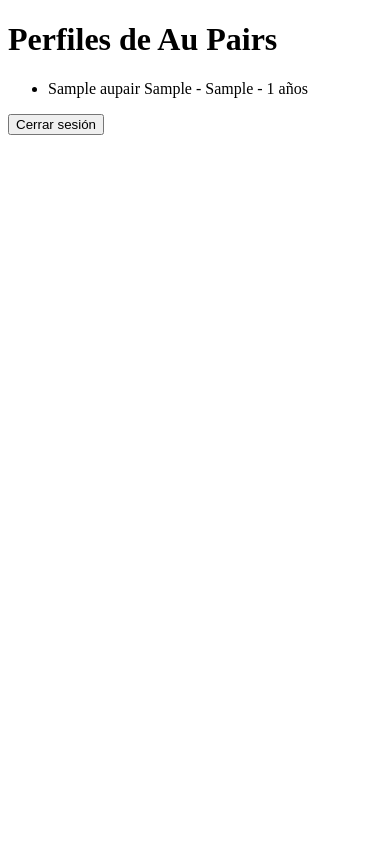
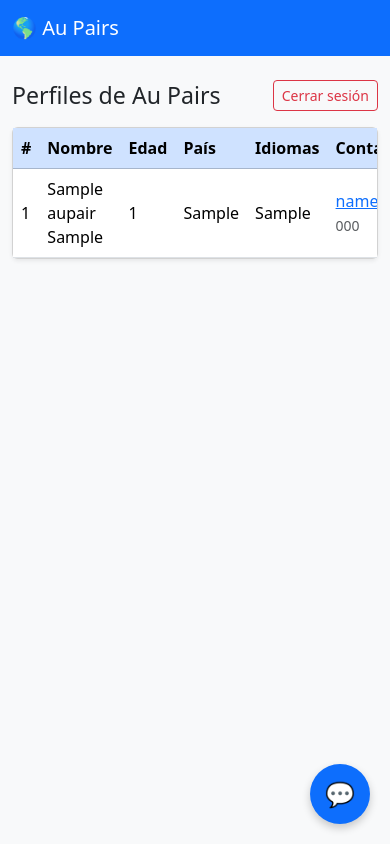
Before and after one commit to Kathe0712/aupair_django, a Django app: page /perfiles/ in a window 390 px wide. Run offline with Django 5.2, Linux system fonts and the light colour scheme; a user stored in the database is signed in; tables that the repository leaves empty hold one stand-in row (values such as "Sample post").

Commit message:
Actividades, horarios y chatbot

```diff
--- a/perfiles/admin.py
+++ b/perfiles/admin.py
@@ -1,4 +1,7 @@
 from django.contrib import admin
-from .models import AuPair
+from .models import AuPair, Familia, Actividad, Horario
 
 admin.site.register(AuPair)
+admin.site.register(Familia)
+admin.site.register(Actividad)
+admin.site.register(Horario)
--- a/perfiles/models.py
+++ b/perfiles/models.py
@@ -1,6 +1,18 @@
+from django.contrib.auth.models import User
 from django.db import models
 
+
+class Familia(models.Model):
+    nombre = models.CharField(max_length=100)
+    usuario = models.OneToOneField(User, on_delete=models.CASCADE, related_name='familia')
+
+    def __str__(self):
+        return self.nombre
+
+
 class AuPair(models.Model):
+    usuario = models.OneToOneField(User, on_delete=models.SET_NULL, null=True, blank=True, related_name='aupair')
+    familia = models.ForeignKey(Familia, on_delete=models.SET_NULL, null=True, blank=True, related_name='aupairs')
     nombre = models.CharField(max_length=100)
     apellido = models.CharField(max_length=100)
     edad = models.IntegerField()
@@ -13,3 +25,30 @@ class AuPair(models.Model):
 
     def __str__(self):
         return f"{self.nombre} {self.apellido}"
+
+
+class Actividad(models.Model):
+    aupair = models.ForeignKey(AuPair, on_delete=models.CASCADE, related_name='actividades')
+    fecha = models.DateField()
+    titulo = models.CharField(max_length=150)
+    descripcion = models.TextField()
+    creada = models.DateTimeField(auto_now_add=True)
+
+    class Meta:
+        ordering = ['-fecha', '-creada']
+        verbose_name_plural = 'actividades'
+
+    def __str__(self):
+        return f"{self.titulo} ({self.fecha})"
+
+
+class Horario(models.Model):
+    DIAS = [
+        (0, 'Lunes'),
+        (1, 'Martes'),
+        (2, 'Miércoles'),
+        (3, 'Jueves'),
+        (4, 'Viernes'),
+        (5, 'Sábado'),
+        (6, 'Domingo'),
+    ]
--- /dev/null
+++ b/perfiles/static/perfiles/chatbot.css
@@ -0,0 +1,140 @@
+.chat-bubble {
+    position: fixed;
+    bottom: 20px;
+    right: 20px;
+    width: 60px;
+    height: 60px;
+    border-radius: 50%;
+    border: none;
+    background: #0d6efd;
+    color: #fff;
+    font-size: 24px;
+    display: flex;
+    align-items: center;
+    justify-content: center;
+    cursor: pointer;
+    box-shadow: 0 4px 8px rgba(0, 0, 0, 0.2);
+    transition: background 0.3s;
+    z-index: 1000;
+}
+
+.chat-bubble:hover {
+    background: #0b5ed7;
+}
+
+.chat-container {
+    position: fixed;
+    bottom: 90px;
+    right: 20px;
+    width: 100%;
+    max-width: 380px;
+    height: 500px;
+    background: #fff;
+    border-radius: 12px;
+    box-shadow: 0 6px 16px rgba(0, 0, 0, 0.2);
+    display: flex;
+    flex-direction: column;
+    opacity: 0;
+    pointer-events: none;
+    transform: translateY(20px);
+    transition: opacity 0.3s ease, transform 0.3s ease;
+    overflow: hidden;
+    z-index: 1000;
+}
+
+.chat-container.active {
+    opacity: 1;
+    pointer-events: auto;
+    transform: translateY(0);
+}
+
+.chat-header {
+    background: #0d6efd;
+    color: #fff;
+    padding: 12px;
+    text-align: center;
+    font-size: 16px;
+    font-weight: bold;
+    position: relative;
+}
+
+.close-btn {
+    position: absolute;
+    right: 12px;
+    top: 12px;
+    background: transparent;
+    border: none;
+    color: #fff;
+    font-size: 18px;
+    cursor: pointer;
+}
+
+
+.messages {
+    flex: 1;
+    padding: 12px;
+    overflow-y: auto;
+    background: #f4f4f4;
+}
+
+.message {
+    margin: 8px 0;
+    padding: 10px;
+    border-radius: 10px;
+    max-width: 75%;
+    font-size: 14px;
+    line-height: 1.4;
+}
+
+.message.user {
+    background-color: #d1e7ff;
+    margin-left: auto;
+}
+
+.message.bot {
+    background-color: #e9ecef;
+    margin-right: auto;
+}
+
+.input-area {
+    display: flex;
+    border-top: 1px solid #ccc;
+    background: #fff;
+}
+
+.input-area input {
+    flex: 1;
+    padding: 12px;
+    border: none;
+    outline: none;
+    font-size: 14px;
+}
+
+.input-area button {
+    padding: 12px 16px;
+    background: #0d6efd;
+    color: #fff;
+    border: none;
+    cursor: pointer;
+    transition: background 0.3s;
+}
+
+.input-area button:hover {
+    background: #0b5ed7;
+}
+
+.chat-bubble:focus-visible,
+.close-btn:focus-visible,
+.input-area button:focus-visible {
+    outline: 3px solid #ffc107;
+    outline-offset: 2px;
+}
+
+@media (max-width: 480px) {
+    .chat-container {
+        right: 10px;
+        left: 10px;
+        width: auto;
+        height: 70vh;
+    }
+}
--- /dev/null
+++ b/perfiles/templates/base.html
@@ -0,0 +1,42 @@
+{% load static %}
+<!DOCTYPE html>
+<html lang="es">
+<head>
+    <meta charset="UTF-8">
+    <meta name="viewport" content="width=device-width, initial-scale=1">
+    <title>{% block titulo %}Au Pairs{% endblock %}</title>
+    <link href="https://cdn.jsdelivr.net/npm/bootstrap@5.3.3/dist/css/bootstrap.min.css" rel="stylesheet">
+    <link rel="stylesheet" href="{% static 'perfiles/chatbot.css' %}">
+</head>
+<body class="bg-light">
+    <nav class="navbar navbar-dark bg-primary mb-4">
+        <div class="container">
+            <span class="navbar-brand">🌎 Au Pairs</span>
+        </div>
+    </nav>
+
+    <div class="container">
+        {% block contenido %}{% endblock %}
+    </div>
+
+
+        <button class="chat-bubble" id="chatToggle" aria-label="Abrir chat con el asistente">💬</button>
+
+        <div class="chat-container" id="chatContainer" role="dialog" aria-modal="true" aria-labelledby="chatTitle">
+            <div class="chat-header">
+                <span id="chatTitle">Asistente Au Pairs</span>
+                <button class="close-btn" id="closeChat" aria-label="Cerrar chat">✖</button>
+            </div>
+
+            <div class="messages" id="messages" role="log" aria-live="polite"></div>
+
+            <div class="input-area">
+                <input type="text" id="userInput" aria-label="Escribe tu mensaje" placeholder="Escribe tu pregunta...">
+                <button id="sendBtn">Enviar</button>
+            </div>
+        </div>
+
+        <script src="{% static 'perfiles/chatbot.js' %}"></script>
+
+</body>
+</html>
--- a/perfiles/templates/perfiles/lista_aupairs.html
+++ b/perfiles/templates/perfiles/lista_aupairs.html
@@ -1,20 +1,53 @@
-<!DOCTYPE html>
-<html lang="es">
-<head>
-    <meta charset="UTF-8">
-    <title>Lista de Au Pairs</title>
-</head>
-<body>
-    <h1>Perfiles de Au Pairs</h1>
-    <ul>
-        {% for aupair in aupairs %}
-            <li>{{ aupair.nombre }} {{ aupair.apellido }} - {{ aupair.pais_origen }} - {{ aupair.edad }} años</li>
-        {% endfor %}
-    </ul>
-</body>
-</html>
+{% extends 'base.html' %}
 
-<form method="post" action="{% url 'logout' %}">
-    {% csrf_token %}
-    <button type="submit">Cerrar sesión</button>
-</form>
+{% block titulo %}Lista de Au Pairs{% endblock %}
+
+{% block contenido %}
+<div class="d-flex justify-content-between align-items-center mb-3">
+    <h1 class="h3 mb-0">Perfiles de Au Pairs</h1>
+    <form method="post" action="{% url 'logout' %}">
+        {% csrf_token %}
+        <button type="submit" class="btn btn-outline-danger btn-sm">Cerrar sesión</button>
+    </form>
+</div>
+
+<div class="card shadow-sm">
+    <div class="table-responsive">
+        <table class="table table-hover align-middle mb-0">
+            <thead class="table-primary">
+                <tr>
+                    <th>#</th>
+                    <th>Nombre</th>
+                    <th>Edad</th>
+                    <th>País</th>
+                    <th>Idiomas</th>
+                    <th>Contacto</th>
+                    <th>Experiencia</th>
+                    <th>Registro</th>
+                </tr>
+            </thead>
+            <tbody>
+                {% for aupair in aupairs %}
+                <tr>
+                    <td>{{ forloop.counter }}</td>
+                    <td>{{ aupair.nombre }} {{ aupair.apellido }}</td>
+                    <td>{{ aupair.edad }}</td>
+                    <td>{{ aupair.pais_origen }}</td>
+                    <td>{{ aupair.idiomas }}</td>
+                    <td>
+                        <a href="mailto:{{ aupair.email }}">{{ aupair.email }}</a><br>
+                        <small class="text-muted">{{ aupair.telefono }}</small>
+                    </td>
+                    <td>{{ aupair.experiencia|truncatechars:60|default:"—" }}</td>
+                    <td>{{ aupair.fecha_registro|date:"d/m/Y" }}</td>
+                </tr>
+                {% empty %}
+                <tr>
+                    <td colspan="8" class="text-center text-muted">Todavía no hay au pairs registradas.</td>
+                </tr>
+                {% endfor %}
+            </tbody>
+        </table>
+    </div>
+</div>
+{% endblock %}
```
Also changed, not shown: perfiles/static/perfiles/chatbot.js (added, +71 -0 lines), perfiles/migrations/0002_aupair_usuario_actividad_familia_aupair_familia.py (added), perfiles/migrations/0003_horario.py (added).
